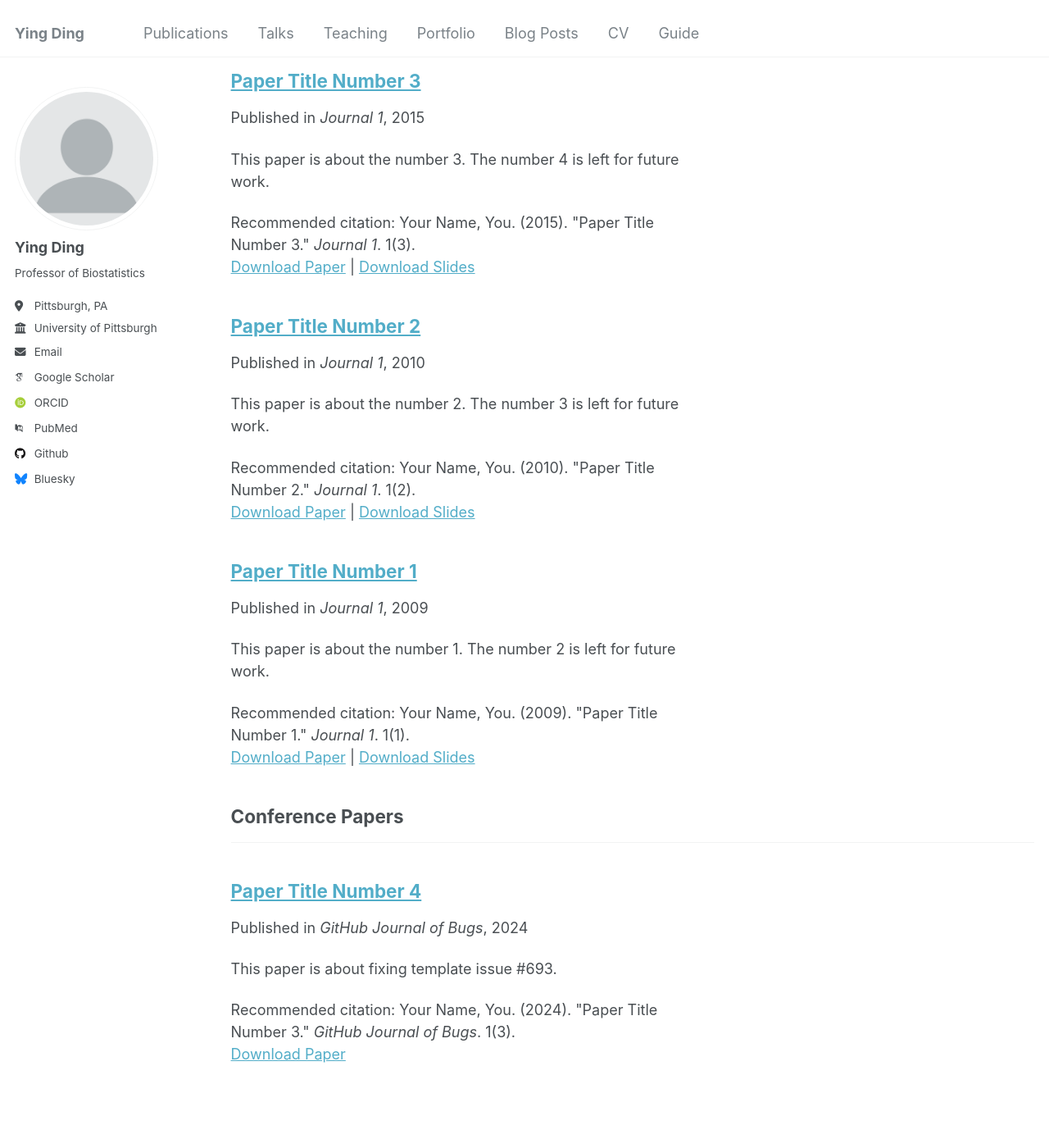
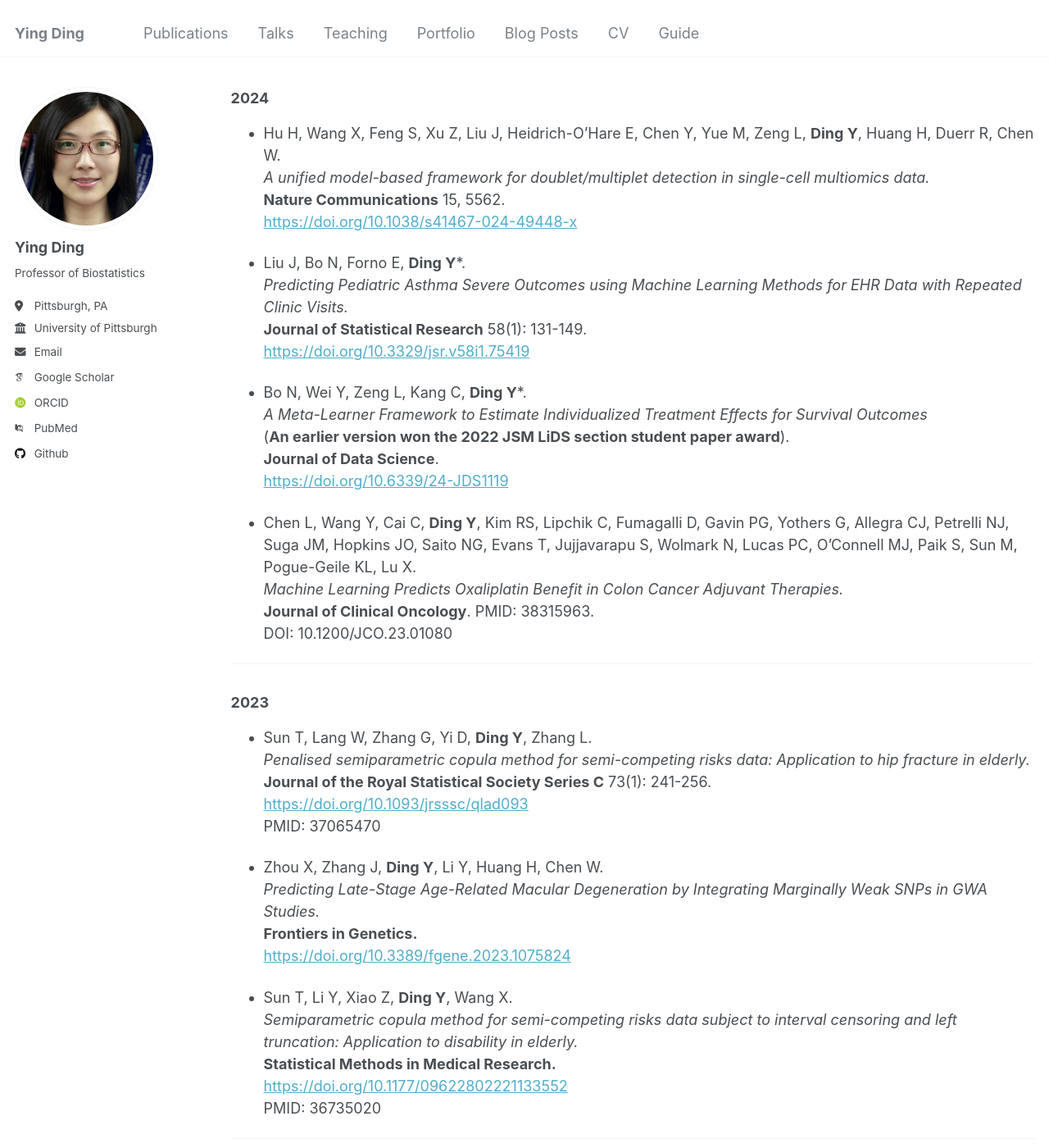
Before and after one commit to yingding99/yingding99.github.io, a Jekyll site: the page built from _pages/publications.md, in a window 1280 px wide and 1400 px high, scrolled down 226 px. Shown: the whole window at 82% size. Built offline with Jekyll 4.4.1, drawn with Linux system fonts in a browser that asks for light colours; some web fonts are replaced; some of the changed text lies outside the part shown.

Commit message:
basic information and publications

```diff
--- a/_config.yml
+++ b/_config.yml
@@ -21,7 +21,7 @@ repository               : "yingding99/yingding99.github.io"
 #               Additional customization can be done by editing /_includes/author-profile.html
 author:
   # Biographic information
-  avatar           : "profile.png"
+  avatar           : "Ding-Ying.jpg"
   name             : "Ying Ding"
   pronouns         : # example: "she/her"
   bio              : "Professor of Biostatistics"
@@ -49,7 +49,7 @@ author:
   stackoverflow    : # User number or user number and name (i.e., use "1" or "1/jeff-atwood")
 
   # Social media
-  bluesky          : "bsky.app" # Replace this with you Bluesky username
+  bluesky          : # "bsky.app" # Replace this with you Bluesky username
   facebook         : # Username
   flickr           : # Username
   foursquare       : # Username
--- a/_pages/publications.html
+++ /dev/null
@@ -1,33 +0,0 @@
----
-layout: archive
-title: "Publications"
-permalink: /publications/
-author_profile: true
----
-
-{% if site.author.googlescholar %}
-  <div class="wordwrap">You can also find my articles on <a href="{{site.author.googlescholar}}">my Google Scholar profile</a>.</div>
-{% endif %}
-
-{% include base_path %}
-
-<!-- New style rendering if publication categories are defined -->
-{% if site.publication_category %}
-  {% for category in site.publication_category  %}
-    {% assign title_shown = false %}
-    {% for post in site.publications reversed %}
-      {% if post.category != category[0] %}
-        {% continue %}
-      {% endif %}
-      {% unless title_shown %}
-        <h2>{{ category[1].title }}</h2><hr />
-        {% assign title_shown = true %}
-      {% endunless %}
-      {% include archive-single.html %}
-    {% endfor %}
-  {% endfor %}
-{% else %}
-  {% for post in site.publications reversed %}
-    {% include archive-single.html %}
-  {% endfor %}
-{% endif %}
--- /dev/null
+++ b/_pages/publications.md
@@ -0,0 +1,85 @@
+---
+layout: archive
+title: "Publications"
+permalink: /publications/
+author_profile: true
+---
+
+# Publications
+
+You can also find my articles on [my Google Scholar profile](https://scholar.google.com/citations?user=g1oszqIAAAAJ).
+
+## Selected Publications
+
+### 2024
+
+- Hu H, Wang X, Feng S, Xu Z, Liu J, Heidrich-O’Hare E, Chen Y, Yue M, Zeng L, **Ding Y**, Huang H, Duerr R, Chen W.
+  _A unified model-based framework for doublet/multiplet detection in single-cell multiomics data._
+  **Nature Communications** 15, 5562.
+  [https://doi.org/10.1038/s41467-024-49448-x](https://doi.org/10.1038/s41467-024-49448-x)
+
+- Liu J, Bo N, Forno E, **Ding Y***.
+  _Predicting Pediatric Asthma Severe Outcomes using Machine Learning Methods for EHR Data with Repeated Clinic Visits._
+  **Journal of Statistical Research** 58(1): 131-149.
+  [https://doi.org/10.3329/jsr.v58i1.75419](https://doi.org/10.3329/jsr.v58i1.75419)
+
+- Bo N, Wei Y, Zeng L, Kang C, **Ding Y***.
+  _A Meta-Learner Framework to Estimate Individualized Treatment Effects for Survival Outcomes_
+  (**An earlier version won the 2022 JSM LiDS section student paper award**).
+  **Journal of Data Science**.
+  [https://doi.org/10.6339/24-JDS1119](https://doi.org/10.6339/24-JDS1119)
+
+- Chen L, Wang Y, Cai C, **Ding Y**, Kim RS, Lipchik C, Fumagalli D, Gavin PG, Yothers G, Allegra CJ, Petrelli NJ, Suga JM, Hopkins JO, Saito NG, Evans T, Jujjavarapu S, Wolmark N, Lucas PC, O’Connell MJ, Paik S, Sun M, Pogue-Geile KL, Lu X.
+  _Machine Learning Predicts Oxaliplatin Benefit in Colon Cancer Adjuvant Therapies._
+  **Journal of Clinical Oncology**. PMID: 38315963.
+  DOI: 10.1200/JCO.23.01080
+
+---
+
+### 2023
+
+- Sun T, Lang W, Zhang G, Yi D, **Ding Y**, Zhang L.
+  _Penalised semiparametric copula method for semi-competing risks data: Application to hip fracture in elderly._
+  **Journal of the Royal Statistical Society Series C** 73(1): 241-256.
+  [https://doi.org/10.1093/jrsssc/qlad093](https://doi.org/10.1093/jrsssc/qlad093)
+  PMID: 37065470
+
+- Zhou X, Zhang J, **Ding Y**, Li Y, Huang H, Chen W.
+  _Predicting Late-Stage Age-Related Macular Degeneration by Integrating Marginally Weak SNPs in GWA Studies._
+  **Frontiers in Genetics.**
+  [https://doi.org/10.3389/fgene.2023.1075824](https://doi.org/10.3389/fgene.2023.1075824)
+
+- Sun T, Li Y, Xiao Z, **Ding Y**, Wang X.
+  _Semiparametric copula method for semi-competing risks data subject to interval censoring and left truncation: Application to disability in elderly._
+  **Statistical Methods in Medical Research.**
+  [https://doi.org/10.1177/09622802221133552](https://doi.org/10.1177/09622802221133552)
+  PMID: 36735020
+
+---
+
+### 2022
+
+- Sun T, Cheng Y, **Ding Y***.
+  _An Information Ratio based Goodness-of-fit Test for Copula Models on Censored Data._
+  **Biometrics.**
+  [https://doi.org/10.1111/biom.13807](https://doi.org/10.1111/biom.13807)
+
+- **Ding Y***, Sun T.
+  _Copula Models and Diagnostics for Multivariate Interval-Censored Data._
+  In: Sun J, Chen D-G, editors. **Emerging Topics in Modeling Interval-Censored Survival Data**. p141–165. New York: Springer.
+
+- Wang X, Xu Z, Zhou X, Zhang Y, Huang H, **Ding Y**, Duerr RH, Chen W.
+  _SECANT: a biology-guided semi-supervised method for clustering, classification, and annotation of single-cell multi-omics._
+  **PNAS Nexus.**
+  [https://doi.org/10.1101/2020.11.06.371849](https://doi.org/10.1101/2020.11.06.371849)
+
+- Sun T, **Ding Y**.
+  _Neural Network on Interval Censored Data with Application to the Prediction of Alzheimer’s Disease._
+  **Biometrics.**
+  [https://onlinelibrary.wiley.com/doi/abs/10.1111/biom.13734](https://onlinelibrary.wiley.com/doi/abs/10.1111/biom.13734)
+
+- Ganjdanesh A, Zhang Z, Chew EY, **Ding Y**, Chen W*, Huang H*.
+  _LONGL-Net: A Temporal Correlation Structure Guided Deep Learning Framework for Predicting Longitudinal Age-related Macular Degeneration Severity._
+  **PNAS Nexus.** PMID: 35360552. DOI: 10.1093/pnasnexus/pgab003
+
+---
```
Also changed, not shown: images/Ding-Ying.jpg (added), 1 other file.
